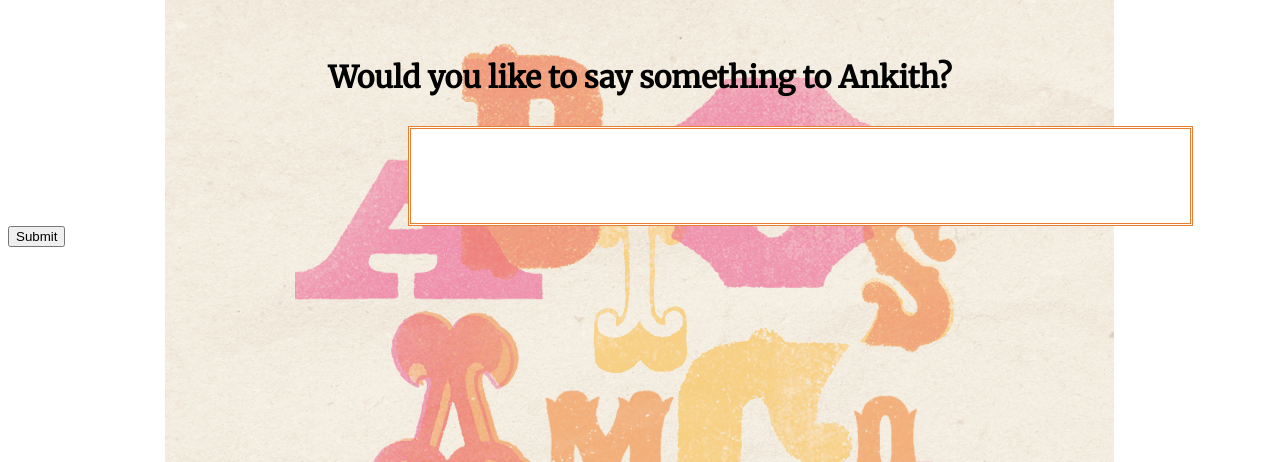
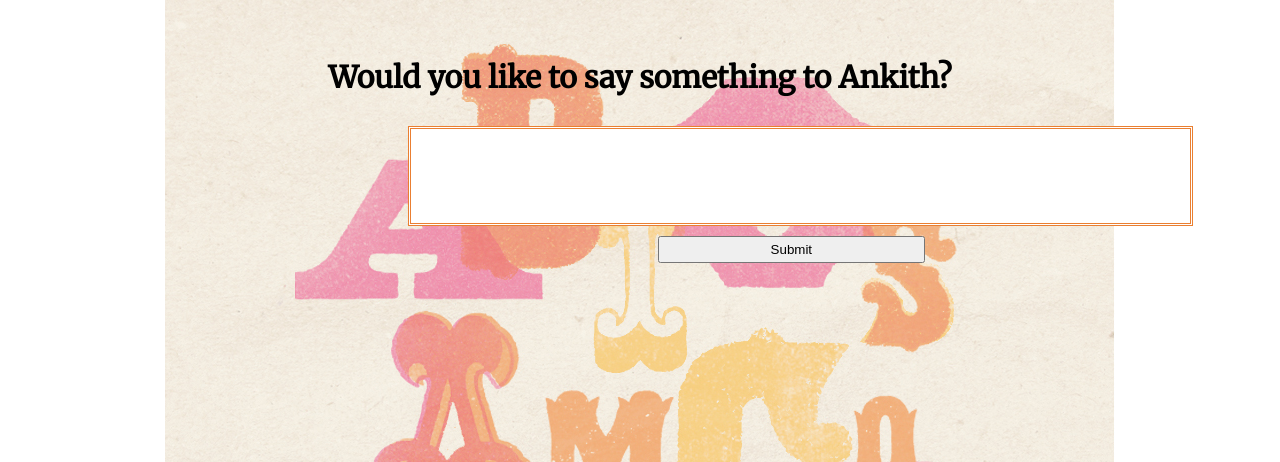
Before and after one commit to lionel-faber/AdiosAmigos, a Django app: page /message/1/ in a window 1280 px wide. Shown: the top 462 px of the page. Run offline with Django 3.2, Linux system fonts and the light colour scheme; data comes from the database, SQL or seed files in the repository.

Commit message:
fix style bugs

```diff
--- a/message/admin.py
+++ b/message/admin.py
@@ -11,7 +11,7 @@ class BubyeAdmin(admin.ModelAdmin):
     list_display = ('get_name','message')
     list_filter = ('alumini__name',)
     def get_name(self, obj):
-		return obj.alumini.name
+		    return obj.alumini.name
     get_name.admin_order_field = 'alumni'
     get_name.short_description = 'alumni'
 admin.site.register(Bubye, BubyeAdmin)
--- a/message/static/message/style.css
+++ b/message/static/message/style.css
@@ -31,7 +31,7 @@ a{
   border-style: double;
   border-color: #EA7F31;
 }
-#sb{
+input[type=submit]{
   margin-top: 10px;
   margin-left: 650px;
   width: 20em;
```
